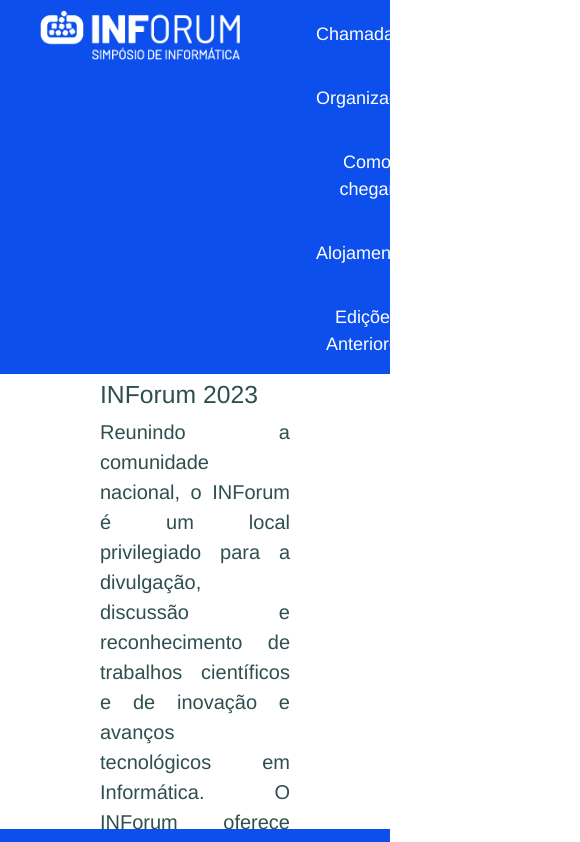
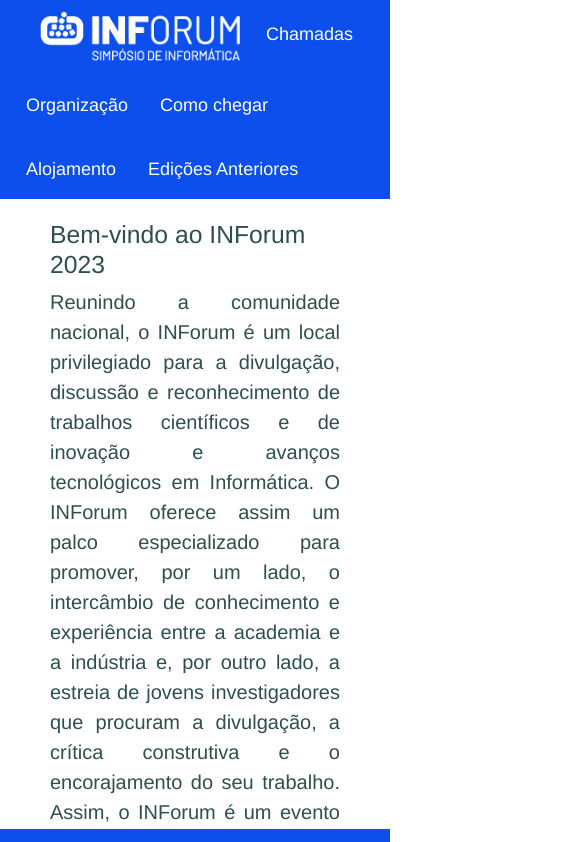
Before and after one commit to h4g0/Inforum2023, a React (Create React App) app: page / in a window 390 px wide. Shown: the top 842 px of the page, 580 px wide, since content can reach past the window. Built offline with nearby package versions, Linux system fonts and the light colour scheme.

Commit message:
further responsive improvements

```diff
--- a/src/Main/Main.css
+++ b/src/Main/Main.css
@@ -19,6 +19,7 @@ p {
 }
 
 .logo {
+    display: inline-block;
     height: 50px;
     margin-top: 10px;
     margin-left: 40px;
@@ -116,13 +117,11 @@ p {
 
 .Menu {
 
-    overflow: hidden;
+    display: inline;
     position: fixed;
     top: 0;
-    display: flex;
     justify-content: left;
     width: 100%;
-    align-items: left;
     background-color: #0c4fed;
 
 }
@@ -342,6 +341,10 @@ p {
     margin-top: 20px;
 }
 
+.Accommodation img {
+    max-width: 100%;
+}
+
 .Person {
     display: flex;
     font-size: medium;
@@ -370,9 +373,7 @@ p {
     max-width: 100%;
 }
 
-.Options {
-    margin-left: 50px;
-}
+
 
 
 .day {
@@ -517,7 +518,7 @@ p {
 
 }
 
-@media only screen and (max-width: 1005px) {
+@media only screen and (max-width: 955px) {
     /* For mobile phones: */
     .Intro,.Location,.Keynote,.People,.Dates,.Accommodation,.Previous {
       margin-top: 150px;
@@ -525,23 +526,22 @@ p {
   }
 
 
-  @media only screen and (max-width:  705px) {
+  @media only screen and (max-width:  512px) {
     /* For mobile phones: */
     .Intro,.Location,.Keynote,.People,.Dates,.Accommodation,.Previous {
         margin-top: 220px;
+        margin-right: 50px;
+        margin-left: 50px;
+
     }
   }
 
-  @media only screen and (max-width:  572px) {
+  @media only screen and (max-width:  377px) {
     /* For mobile phones: */
     .Intro,.Location,.Keynote,.People,.Dates,.Accommodation,.Previous {
-        margin-top: 300px;
+        margin-top: 270px;
+        margin-right: 20px;
+        margin-left: 20px;
+
     }
   }
-
-  @media only screen and (max-width:  556px) {
-    /* For mobile phones: */
-    .Intro {
-      margin-top: 350px;
-    }
-  }
--- a/src/Main/Main.tsx
+++ b/src/Main/Main.tsx
@@ -80,7 +80,6 @@ export function Login(this: any, props: any) {
 
                 </Link>
 
-                <div className="Options">
 
 
                 <Link to="/Program">
@@ -149,7 +148,6 @@ export function Login(this: any, props: any) {
 
                 </Link>
 
-                </div>
 
                 <Footer/>
 
```
